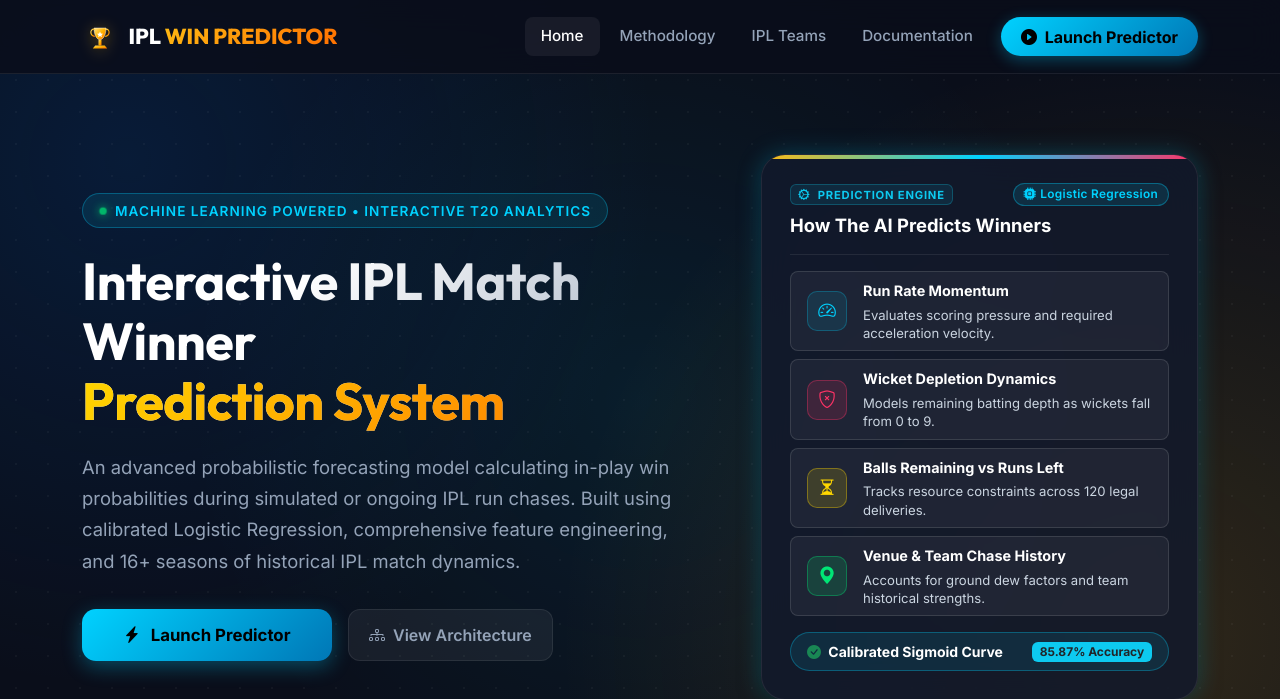
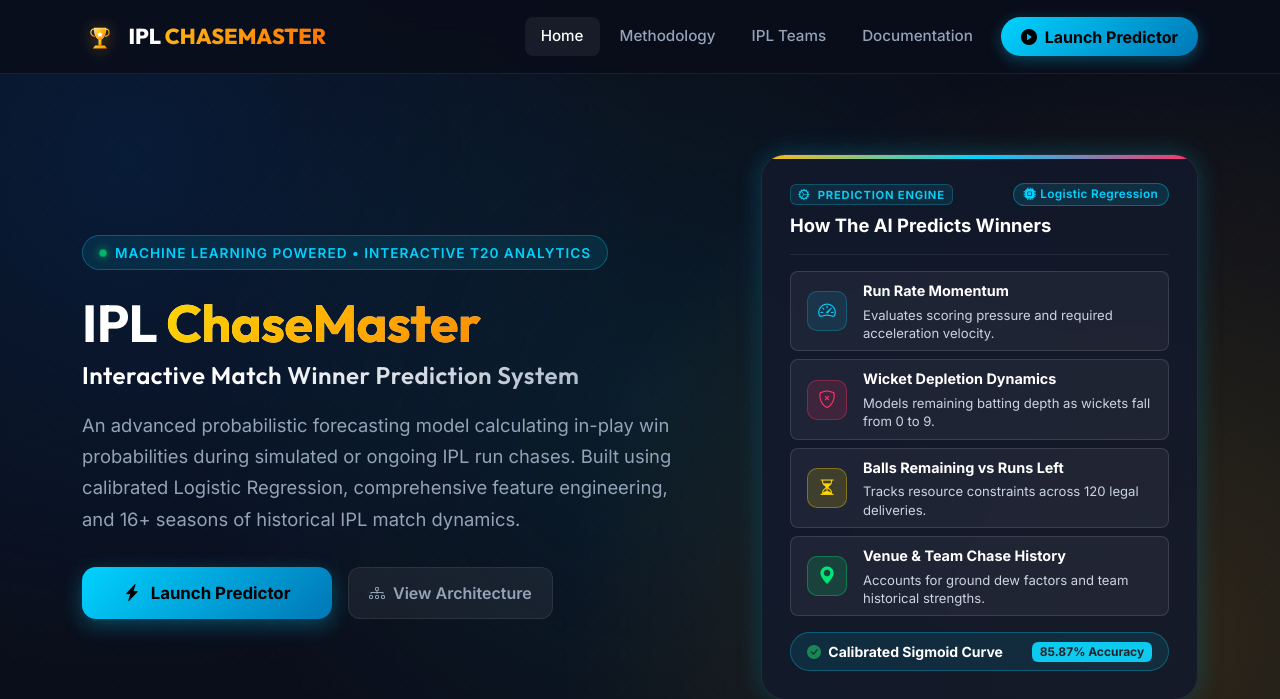
Before and after one commit to Aditya-Passive/ipl-match-winning-prediction-model, a Flask app: page / in a window 1280 px wide. Shown: the top 699 px of the page. Run offline with Flask 3, Linux system fonts and the light colour scheme; parts of the project's set-up code (start-up, migrations or seed data) failed here and were passed over.

Commit message:
change in name

```diff
--- a/app.py
+++ b/app.py
@@ -1,6 +1,6 @@
 """
 =============================================================================
-IPL Match Winner Prediction System - Flask Web Application
+IPL ChaseMaster - Interactive Match Winner Prediction System
 =============================================================================
 This application serves:
 1. Home Page ('/') with project documentation, architecture, & model insights
@@ -539,5 +539,5 @@ def get_teams():
 if __name__ == '__main__':
     # Start local Flask development server
     port = int(os.environ.get('PORT', 5000))
-    print(f"Starting IPL Prediction Flask server on http://127.0.0.1:{port}")
+    print(f"Starting IPL ChaseMaster Flask server on http://127.0.0.1:{port}")
     app.run(host='127.0.0.1', port=port, debug=True)
--- a/templates/index.html
+++ b/templates/index.html
@@ -3,7 +3,7 @@
 <head>
     <meta charset="UTF-8">
     <meta name="viewport" content="width=device-width, initial-scale=1.0">
-    <title>Interactive IPL Match Winner Prediction System | Machine Learning & Flask</title>
+    <title>IPL ChaseMaster | Interactive Match Winner Prediction System</title>
 
     <!-- Bootstrap 5 CSS -->
     <link href="https://cdn.jsdelivr.net/npm/bootstrap@5.3.2/dist/css/bootstrap.min.css" rel="stylesheet">
@@ -23,7 +23,7 @@
         <div class="container">
             <a class="navbar-brand" href="{{ url_for('home') }}">
                 <img src="{{ url_for('static', filename='images/ipl_trophy.svg') }}" alt="IPL Trophy" class="brand-icon">
-                <span>IPL <span class="brand-highlight">WIN PREDICTOR</span></span>
+                <span>IPL <span class="brand-highlight">CHASEMASTER</span></span>
             </a>
             <button class="navbar-toggler text-white border-0" type="button" data-bs-toggle="collapse" data-bs-target="#navMenu">
                 <i class="bi bi-list fs-2"></i>
@@ -62,8 +62,8 @@
                         Machine Learning Powered • Interactive T20 Analytics
                     </div>
                     <h1 class="hero-title">
-                        Interactive IPL Match Winner <br>
-                        <span class="text-gradient-gold">Prediction System</span>
+                        IPL <span class="text-gradient-gold">ChaseMaster</span> <br>
+                        <span class="fs-4 text-white d-block mt-2 fw-semibold" style="letter-spacing: 0.5px;">Interactive Match Winner Prediction System</span>
                     </h1>
                     <p class="hero-description">
                         An advanced probabilistic forecasting model calculating in-play win probabilities during simulated or ongoing IPL run chases. Built using calibrated Logistic Regression, comprehensive feature engineering, and 16+ seasons of historical IPL match dynamics.
@@ -496,7 +496,7 @@
                                 <li>First innings projected score predictor module based on powerplay trajectory.</li>
                             </ul>
                             <strong>Conclusion:</strong>
-                            The IPL Match Winner Prediction System demonstrates that well-engineered domain features combined with probabilistic classification deliver reliable, explainable, and visually engaging sports analytics suitable for both production applications and academic demonstration.
+                            The IPL ChaseMaster system demonstrates that well-engineered domain features combined with probabilistic classification deliver reliable, explainable, and visually engaging sports analytics suitable for both production applications and academic demonstration.
                         </div>
                     </div>
                 </div>
@@ -511,7 +511,10 @@
                 <div class="col-md-6 text-center text-md-start">
                     <div class="d-flex align-items-center justify-content-center justify-content-md-start gap-2 mb-2">
                         <img src="{{ url_for('static', filename='images/ipl_trophy.svg') }}" alt="IPL Logo" class="footer-logo">
-                        <h5 class="text-white fw-bold mb-0">Interactive IPL Match Winner Prediction System</h5>
+                        <div>
+                            <h5 class="text-white fw-bold mb-0">IPL ChaseMaster</h5>
+                            <small class="text-secondary">Interactive Match Winner Prediction System</small>
+                        </div>
                     </div>
                     <p class="text-muted small mb-0">
                         An Academic Machine Learning & Web Engineering Project built with Python, Flask, Scikit-learn, Bootstrap 5, and Chart.js.
@@ -526,7 +529,7 @@
                         <a href="#documentation" class="footer-link">Docs</a>
                     </div>
                     <small class="text-muted">
-                        &copy; 2026 IPL Predictor Project. Built for educational and analytical research.
+                        &copy; 2026 IPL ChaseMaster Project. Built for educational and analytical research.
                     </small>
                 </div>
             </div>
```
Also changed, not shown: DOCUMENTATION.md (+1 -1 lines), templates/prediction.html (+7 -7 lines), test_app.py (+4 -3 lines), README.md.
